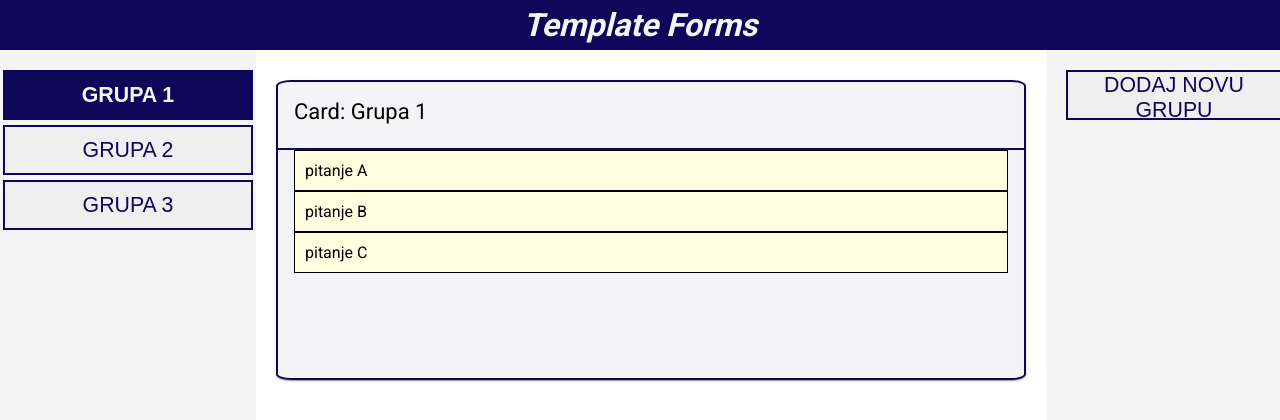
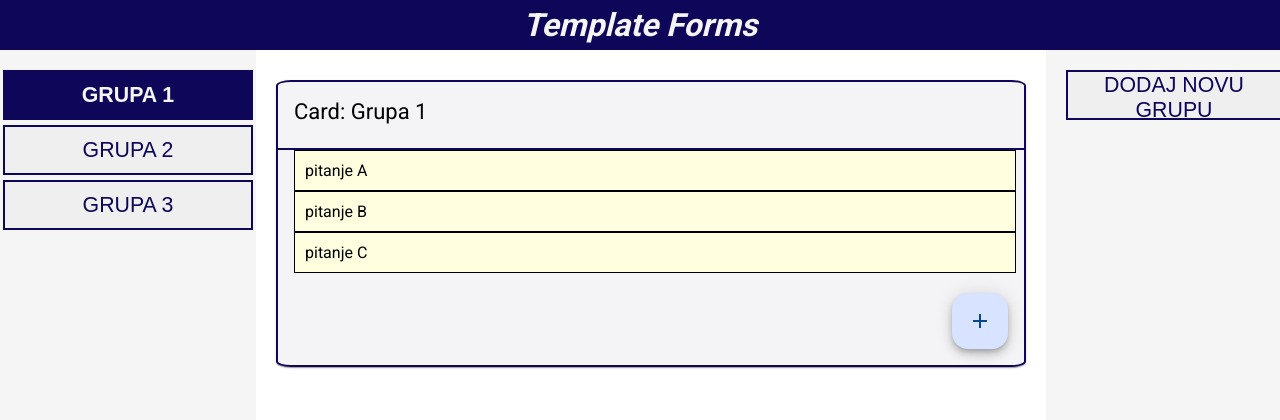
Before and after one commit to CROmarcos/TemplateForms, an Angular app in the folder frontend/: page / in a window 1280 px wide. Shown: the top 420 px of the page. Built offline with nearby package versions, Linux system fonts and the light colour scheme.

Commit message:
Implementiran FAB za novo pitanje

```diff
--- a/frontend/src/app/components/card/card.component.html
+++ b/frontend/src/app/components/card/card.component.html
@@ -10,4 +10,12 @@
             </div>
         </div>
     </mat-card-content>
+
+    <mat-card-footer>
+        <button mat-fab color="primary" class="fab" (click)="addNewQuestion()" aria-label="Dodaj pitanje">
+            <mat-icon>
+                add
+            </mat-icon>
+        </button>
+    </mat-card-footer>
 </mat-card>
--- a/frontend/src/app/components/card/card.component.scss
+++ b/frontend/src/app/components/card/card.component.scss
@@ -1,9 +1,11 @@
 mat-card {
     width: 750px;
-    height: 300px;
+    max-height: 700px;
     border: rgb(14, 6, 89) 2pt solid;
     border-radius: 2%;
     margin-top: 10px;
+    display: flex;
+    flex-direction: column;
     overflow: hidden;
 
     &-header {
@@ -12,6 +14,31 @@ mat-card {
         border-bottom: rgb(14, 6, 89) 2pt solid;
         font-size: 18pt;
     }
+
+    &-content {
+        position: relative;
+        height: fit-content;
+        padding-right: 8px;
+        flex: 1 1 auto;
+        overflow-y: auto;
+
+        &::-webkit-scrollbar {
+            width: 6px;
+
+            &-thumb {
+                background-color: #aaa;
+                border-radius: 3px;
+            }
+        }
+    }
+
+    &-footer {
+        height: 60px;
+        padding: 16px;
+        display: flex;
+        justify-content: flex-end;
+        z-index: 1;
+    }
 }
 
 .question-item {
@@ -19,3 +46,10 @@ mat-card {
     border: 1px solid black;
     padding: 10px;
 }
+
+.fab {
+    position: absolute;
+    bottom: 16px;
+    right: 16px;
+    z-index: 10;
+}
--- a/frontend/src/app/components/card/card.component.ts
+++ b/frontend/src/app/components/card/card.component.ts
@@ -4,10 +4,12 @@ import { MatCardModule } from '@angular/material/card';
 import { MatFormFieldModule } from '@angular/material/form-field';
 import { MatInputModule } from '@angular/material/input';
 import { CdkDragDrop, DragDropModule, moveItemInArray } from '@angular/cdk/drag-drop';
+import { MatButtonModule } from '@angular/material/button';
+import { MatIconModule } from '@angular/material/icon';
 
 @Component({
   selector: 'app-card',
-  imports: [CommonModule, MatCardModule, MatFormFieldModule, MatInputModule, DragDropModule],
+  imports: [CommonModule, MatCardModule, MatFormFieldModule, MatInputModule, DragDropModule, MatButtonModule, MatIconModule],
   templateUrl: './card.component.html',
   styleUrl: './card.component.scss'
 })
@@ -23,4 +25,9 @@ export class CardComponent {
   drop(event: CdkDragDrop<string[]>) {
     moveItemInArray(this.questions, event.previousIndex, event.currentIndex);
   }
+
+  addNewQuestion() {
+    const newQuestion = `Pitanje ${this.questions.length + 1}`;
+    this.questions.push(newQuestion);
+  }
 }
```
Lines whose indentation alone changed are shown as unchanged.
